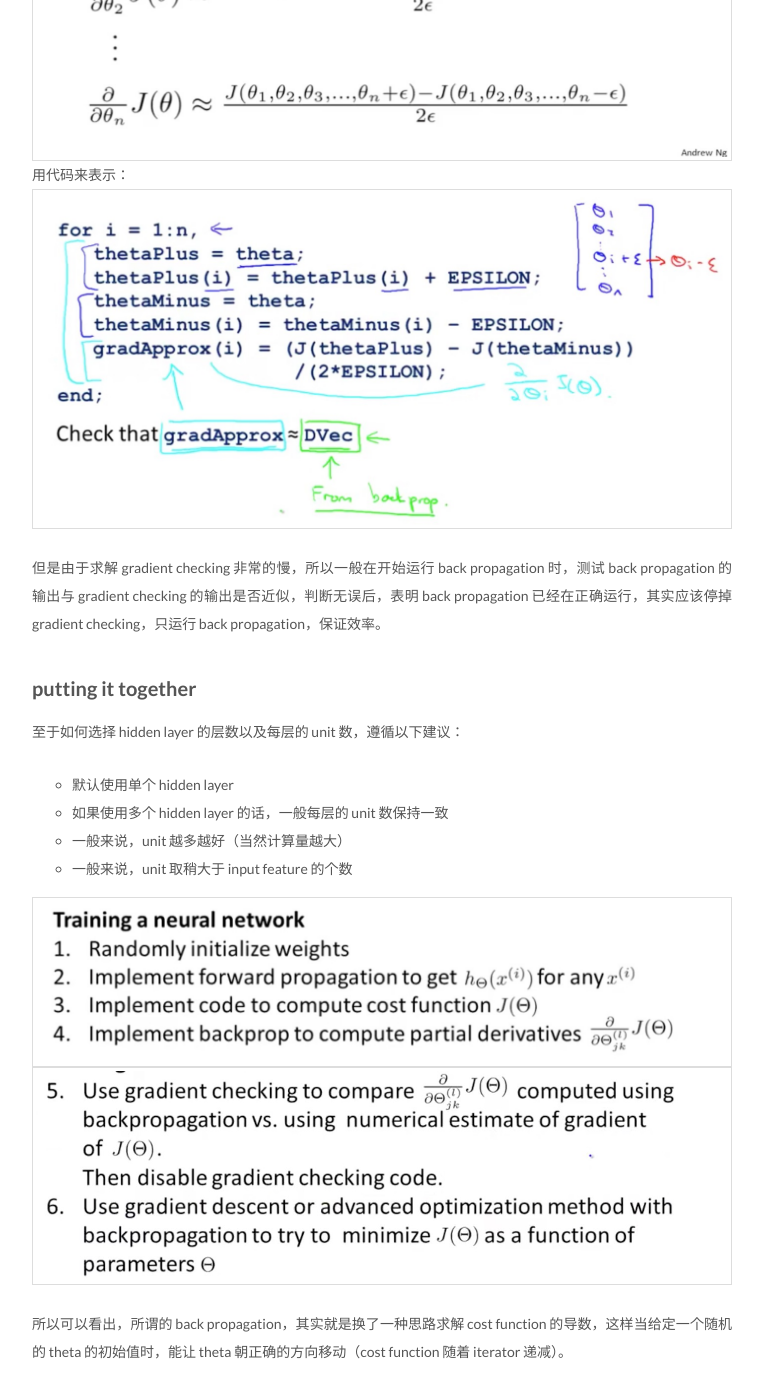
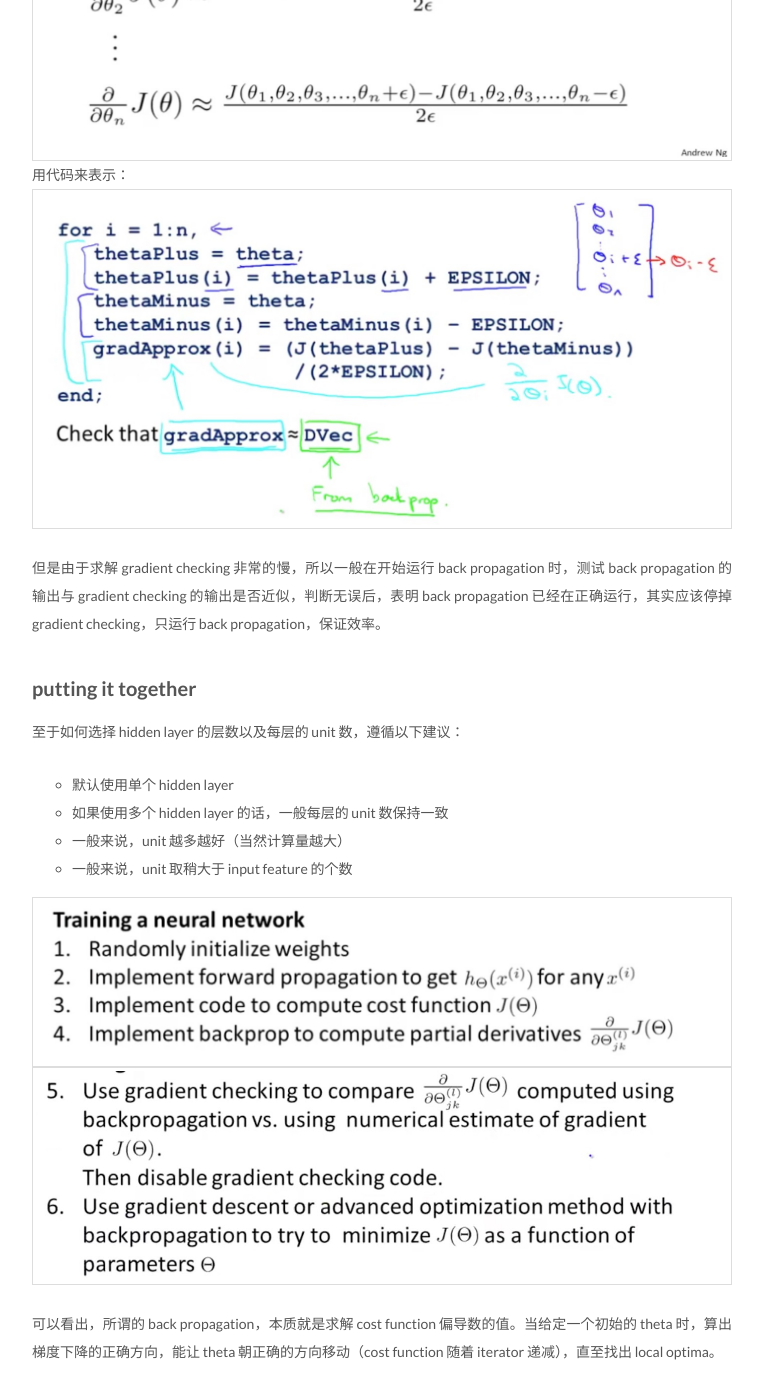
Before and after one commit to qimiguang/qimiguang.github.io, a Jekyll site: the page built from _posts/2017-09-23-Neural-Network-Backpropagation.md, in a window 1280 px wide, cut to the strip 2852-4239 px from the top of the page. Shown: the whole strip, without its empty margins (258-1021 px from the left). Built offline with Jekyll 4.4.1, drawn with Linux system fonts in a browser that asks for light colours.

Commit message:
write backpropagation post

```diff
--- a/_posts/2017-09-23-Neural-Network-Backpropagation.md
+++ b/_posts/2017-09-23-Neural-Network-Backpropagation.md
@@ -52,4 +52,4 @@ tags:
 ![](/assets/images/ml/week5/complete-process.jpeg)
 ![](/assets/images/ml/week5/complete-process2.jpeg)
 
-所以可以看出，所谓的 back propagation，其实就是换了一种思路求解 cost function 的导数，这样当给定一个随机的 theta 的初始值时，能让 theta 朝正确的方向移动（cost function 随着 iterator 递减）。
+可以看出，所谓的 back propagation，本质就是求解 cost function 偏导数的值。当给定一个初始的 theta 时，算出梯度下降的正确方向，能让 theta 朝正确的方向移动（cost function 随着 iterator 递减），直至找出 local optima。
```
